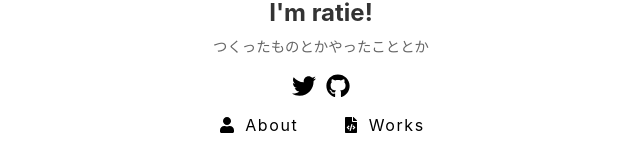
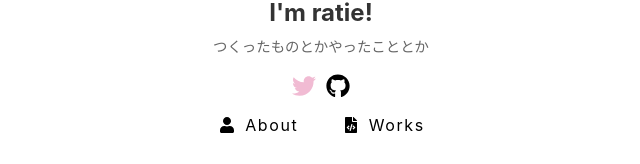
Before and after one commit to g-Ratie/portfolio, a Next.js app: page / in a window 1280 px wide. In both pictures the pointer is over the link 623 px from the left and 472 px from the top of the page. Shown: the part 387-551 px from the top of the page, without its empty margins (319-959 px from the left). Built offline with nearby package versions, Linux system fonts and the light colour scheme.

Commit message:
feat: Update Profile component styles and add Profile module CSS

```diff
--- a/src/component/Profile.module.css
+++ b/src/component/Profile.module.css
@@ -68,6 +68,10 @@
   margin-bottom: 15px;
 }
 
+.socialLink:hover {
+  color: rgb(241 187 211);
+}
+
 /* Large screens */
 @media (width >= 768px) {
   .container {
```
